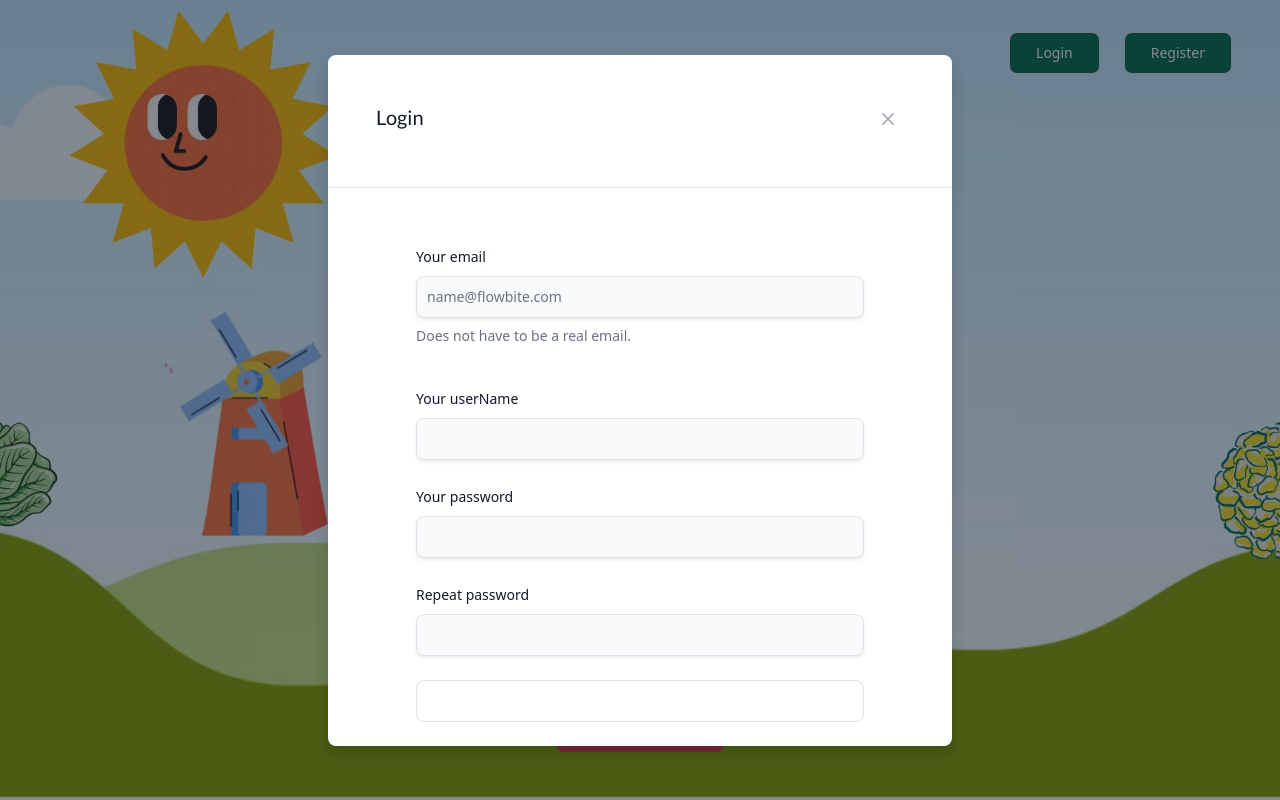
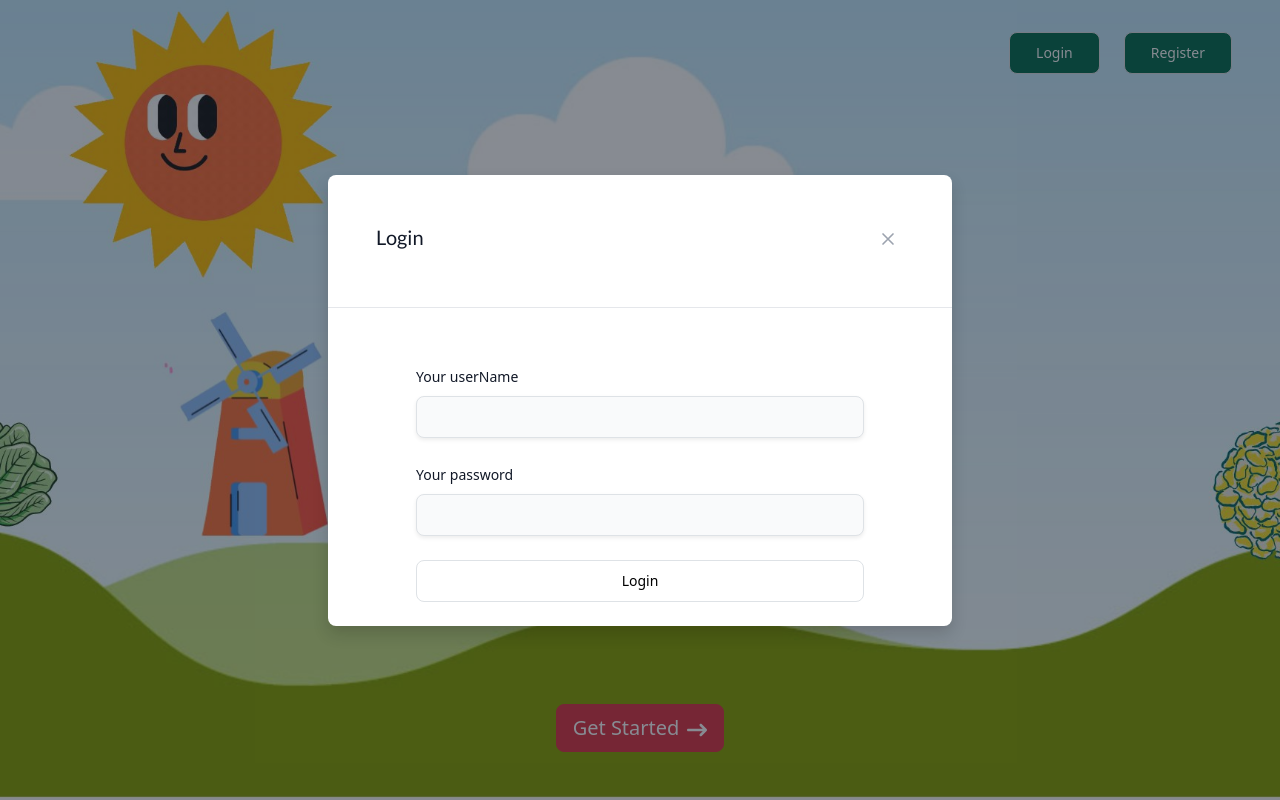
Before and after one commit to Bruce-Mahagwa/MentalHealthDiary, a React (Create React App) app in the folder frontend/: page / in a window 1280 px wide. Both pictures are taken after a click on the button "Login". Built offline with nearby package versions, Linux system fonts and the light colour scheme.

Commit message:
Adds an editor

```diff
--- a/frontend/src/App.js
+++ b/frontend/src/App.js
@@ -2,9 +2,9 @@
 import './App.css';
 import 'bootstrap/dist/css/bootstrap.min.css';
 import Landing from './Components/Landing/Landing';
-import Login from './Components/LoginRegister/Login';
-import Register from './Components/LoginRegister/Register';
 import Layout from './Layout';
+import DiaryEditor from './Components/Editor/Editor';
+
 // dependencies
 import { BrowserRouter, Routes, Route } from "react-router-dom"
 import axios from "axios"
@@ -17,8 +17,7 @@ function App() {
       <Routes>
           {/* user not logged in yet */}
           <Route path = "/" element = {<Landing />} />
-          <Route path = "/login" element = {<Login />} />
-          <Route path = "/register" element = {<Register />} />
+          <Route path = "/login" element = {<DiaryEditor />} />
           {/* end of user not logged in yet */}
 
           {/* user logged in */}
--- a/frontend/src/Components/Buttons/GetStarted.js
+++ b/frontend/src/Components/Buttons/GetStarted.js
@@ -1,15 +1,19 @@
 // dependencies
 import Button from 'react-bootstrap/Button';
-import { useNavigate } from 'react-router-dom';
 import { FaArrowRightLong } from "react-icons/fa6";
+import { useState } from 'react';
+// files
+import Register from '../LoginRegister/Register';
 const GetStarted = () => {
-    const navigate = useNavigate();
-
+    const [openModalRegister, setOpenModalRegister] = useState(false);
     return (
-        <Button onClick = {() => navigate("/register")} variant = "danger" size = "lg" className = "w-max self-center mb-12">
-            Get Started
-            <FaArrowRightLong className = "inline-block ml-2" />
-        </Button>
+        <>
+            <Button onClick = {() => setOpenModalRegister(true)} variant = "danger" size = "lg" className = "w-max self-center mb-12">
+                Get Started
+                <FaArrowRightLong className = "inline-block ml-2" />
+            </Button>
+            <Register openModalRegister={openModalRegister} setOpenModalRegister={setOpenModalRegister} />
+        </>
     )
 }
 export default GetStarted;
--- /dev/null
+++ b/frontend/src/Components/Editor/Editor.js
@@ -0,0 +1,6 @@
+// dependencies
+import { useState } from 'react';
+const DiaryEditor = () => {
+    return ""
+}
+export default DiaryEditor;
--- a/frontend/src/Components/LoginRegister/Login.js
+++ b/frontend/src/Components/LoginRegister/Login.js
@@ -4,22 +4,10 @@ import { Button, Label, TextInput, Modal } from "flowbite-react";
 import "./Form.css"
 const Login = ({openModalLogin, setOpenModalLogin}) => {
     return (
-        <Modal show={openModalLogin} onClose={() => setOpenModalLogin(false)}>
+        <Modal show={openModalLogin} onClose={() => setOpenModalLogin(false)} dismissible>
             <Modal.Header>Login</Modal.Header>
             <Modal.Body>
                 <form className="flex max-w-md flex-col gap-4 mx-auto mt-8">
-                    <div>
-                        <div className="mb-2 block">
-                            <Label htmlFor="email" value="Your email" />
-                        </div>
-                        <TextInput id="email" type="email" placeholder="name@flowbite.com" required shadow
-                        helperText={
-                            <>
-                            Does not have to be a real email.
-                            </>
-                        }
-                        />
-                    </div>
                     <div>
                         <div className="mb-2 block">
                             <Label htmlFor="username" value="Your userName" />
@@ -32,13 +20,7 @@ const Login = ({openModalLogin, setOpenModalLogin}) => {
                         </div>
                         <TextInput id="password" type="password" required shadow />
                     </div>
-                    <div>
-                        <div className="mb-2 block">
-                        <Label htmlFor="repeat-password" value="Repeat password" />
-                        </div>
-                        <TextInput id="repeat-password" type="password" required shadow />
-                    </div>
-                    <Button type="submit">Register new account</Button>
+                    <Button type="submit" className = "text-black">Login</Button>
                 </form>
             </Modal.Body>
         </Modal>
--- a/frontend/src/Components/LoginRegister/Register.js
+++ b/frontend/src/Components/LoginRegister/Register.js
@@ -4,8 +4,8 @@ import { Button, Label, TextInput, Modal } from "flowbite-react";
 import "./Form.css"
 const Register = ({openModalRegister, setOpenModalRegister}) => {
     return (
-        <Modal show={openModalRegister} onClose={() => setOpenModalRegister(false)}>
-            <Modal.Header>Login</Modal.Header>
+        <Modal show={openModalRegister} onClose={() => setOpenModalRegister(false)} dismissible>
+            <Modal.Header>Register</Modal.Header>
             <Modal.Body>
                 <form className="flex max-w-md flex-col gap-4 mx-auto mt-8">
                     <div>
@@ -34,11 +34,11 @@ const Register = ({openModalRegister, setOpenModalRegister}) => {
                     </div>
                     <div>
                         <div className="mb-2 block">
-                        <Label htmlFor="repeat-password" value="Repeat password" />
+                            <Label htmlFor="repeat-password" value="Repeat password" />
                         </div>
                         <TextInput id="repeat-password" type="password" required shadow />
                     </div>
-                    <Button type="submit">Register new account</Button>
+                    <Button type="submit" className = "text-black">Register new account</Button>
                 </form>
             </Modal.Body>
         </Modal>
--- a/frontend/src/index.js
+++ b/frontend/src/index.js
@@ -3,11 +3,13 @@ import ReactDOM from 'react-dom/client';
 import './index.css';
 import App from './App';
 import reportWebVitals from './reportWebVitals';
-
+import { PrimeReactProvider, PrimeReactContext } from 'primereact/api';
 const root = ReactDOM.createRoot(document.getElementById('root'));
 root.render(
   <React.StrictMode>
-    <App />
+    <PrimeReactProvider>
+      <App />
+    </PrimeReactProvider>
   </React.StrictMode>
 );
 
```
